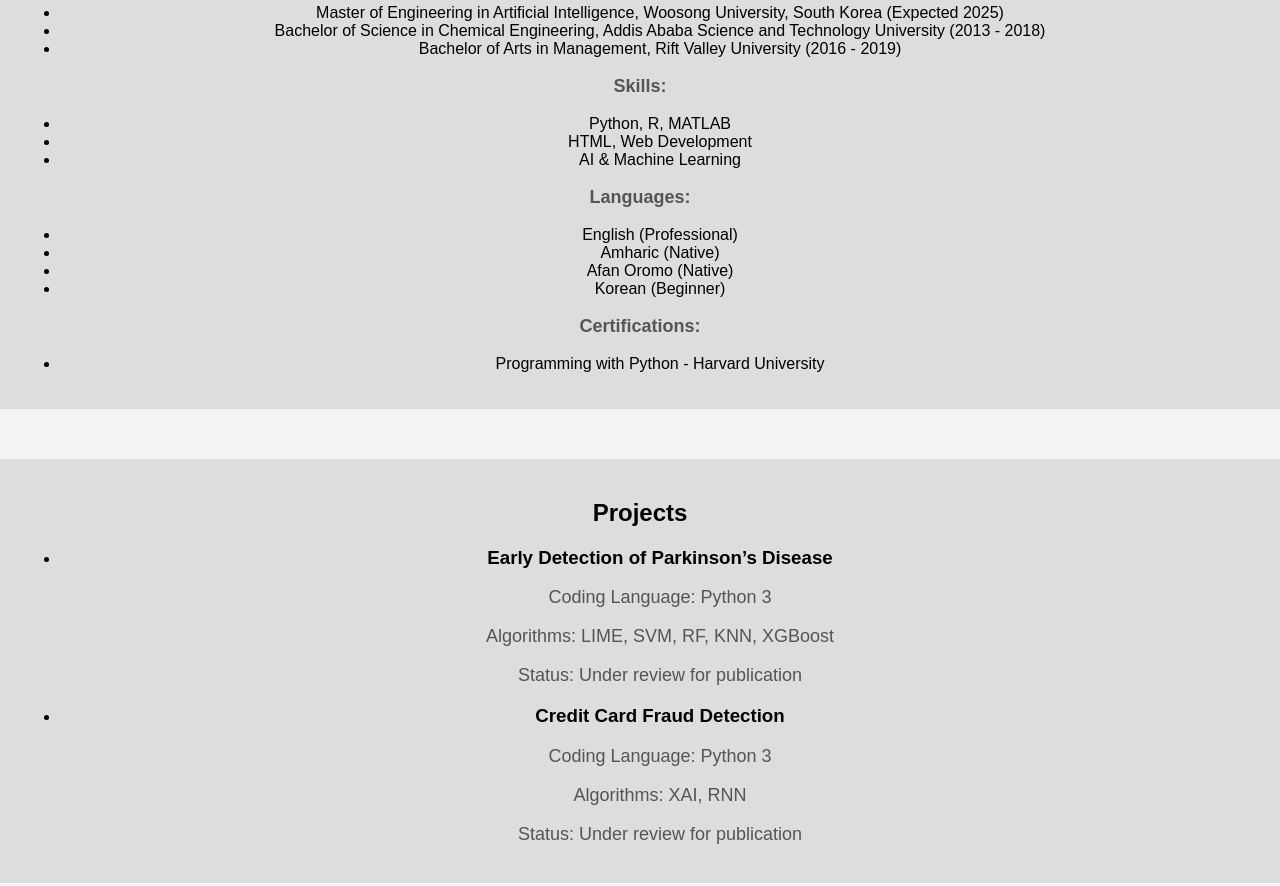
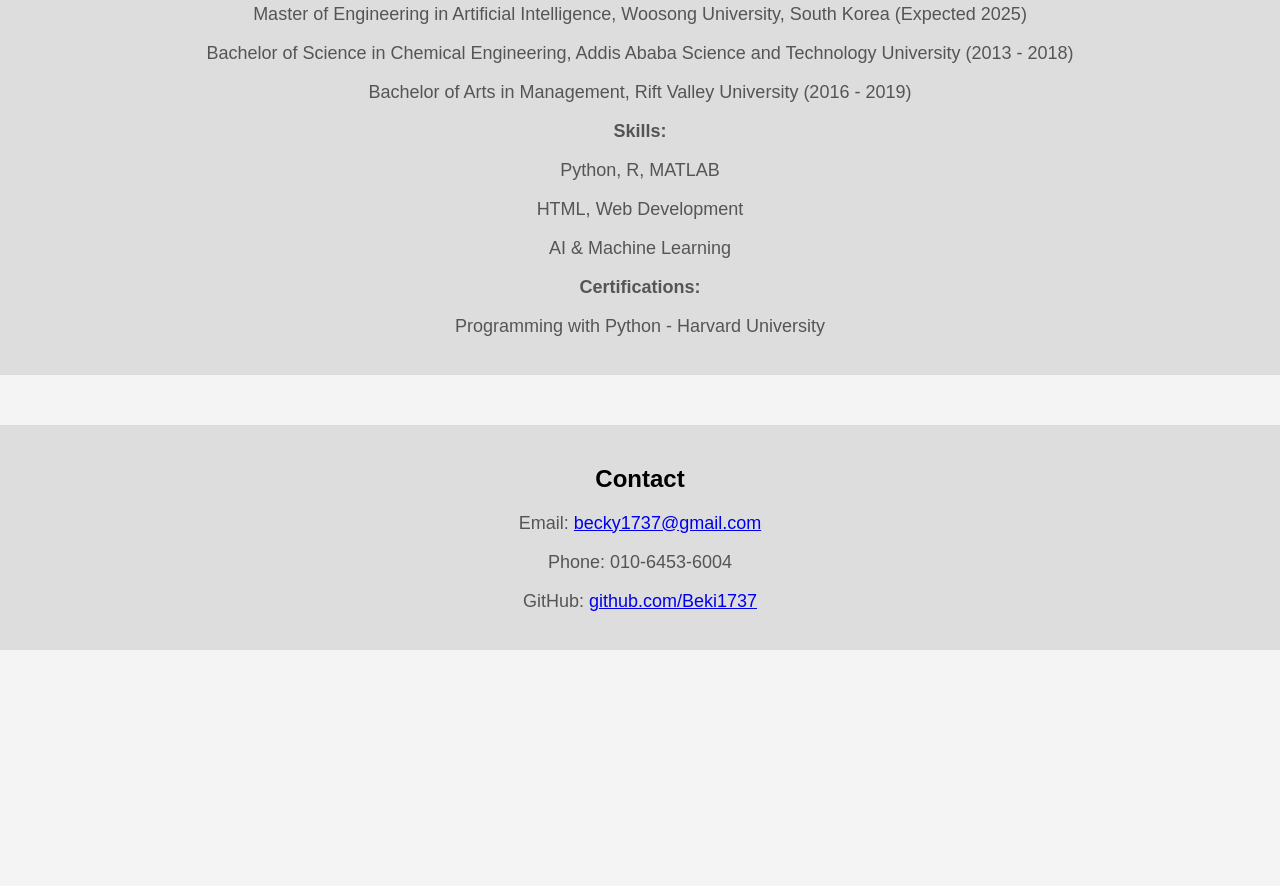
Before and after one commit to Beki1737/my-website, a plain HTML site: page index.html in a window 1280 px wide. Shown: the part 675-1561 px from the top of the page. After the commit the page ends 1325 px from the top, so only its background shows below. Drawn offline with Linux system fonts and the light colour scheme.

Commit message:
Update index.html

```diff
--- a/index.html
+++ b/index.html
@@ -3,7 +3,7 @@
 <head>
     <meta charset="UTF-8">
     <meta name="viewport" content="width=device-width, initial-scale=1.0">
-    <title>Becky Gudeta - AI Engineer</title>
+    <title>Gudeta Becky - AI Engineer</title>
     <link rel="stylesheet" href="style.css">
 </head>
 <body>
@@ -11,7 +11,6 @@
         <nav>
             <ul>
                 <li><a href="#about">About Me</a></li>
-                <li><a href="#projects">Projects</a></li>
                 <li><a href="#contact">Contact</a></li>
             </ul>
         </nav>
@@ -21,55 +20,23 @@
         <img src="your-photo.jpg" alt="Becky Gudeta">
         <h1>Becky Gudeta</h1>
         <p>Master of Engineering in Artificial Intelligence at Woosong University</p>
-        <p>Passionate about AI, healthcare analytics, fraud prevention, and intelligent information systems.</p>
+        <p>Passionate about AI and intelligent information systems.</p>
     </div>
 
     <section id="about">
         <h2>About Me</h2>
         <p><strong>Education:</strong></p>
-        <ul>
-            <li>Master of Engineering in Artificial Intelligence, Woosong University, South Korea (Expected 2025)</li>
-            <li>Bachelor of Science in Chemical Engineering, Addis Ababa Science and Technology University (2013 - 2018)</li>
-            <li>Bachelor of Arts in Management, Rift Valley University (2016 - 2019)</li>
-        </ul>
+        <p>Master of Engineering in Artificial Intelligence, Woosong University, South Korea (Expected 2025)</p>
+        <p>Bachelor of Science in Chemical Engineering, Addis Ababa Science and Technology University (2013 - 2018)</p>
+        <p>Bachelor of Arts in Management, Rift Valley University (2016 - 2019)</p>
 
         <p><strong>Skills:</strong></p>
-        <ul>
-            <li>Python, R, MATLAB</li>
-            <li>HTML, Web Development</li>
-            <li>AI & Machine Learning</li>
-        </ul>
-
-        <p><strong>Languages:</strong></p>
-        <ul>
-            <li>English (Professional)</li>
-            <li>Amharic (Native)</li>
-            <li>Afan Oromo (Native)</li>
-            <li>Korean (Beginner)</li>
-        </ul>
+        <p>Python, R, MATLAB</p>
+        <p>HTML, Web Development</p>
+        <p>AI & Machine Learning</p>
 
         <p><strong>Certifications:</strong></p>
-        <ul>
-            <li>Programming with Python - Harvard University</li>
-        </ul>
-    </section>
-
-    <section id="projects">
-        <h2>Projects</h2>
-        <ul>
-            <li>
-                <h3>Early Detection of Parkinson’s Disease</h3>
-                <p>Coding Language: Python 3</p>
-                <p>Algorithms: LIME, SVM, RF, KNN, XGBoost</p>
-                <p>Status: Under review for publication</p>
-            </li>
-            <li>
-                <h3>Credit Card Fraud Detection</h3>
-                <p>Coding Language: Python 3</p>
-                <p>Algorithms: XAI, RNN</p>
-                <p>Status: Under review for publication</p>
-            </li>
-        </ul>
+        <p>Programming with Python - Harvard University</p>
     </section>
 
     <section id="contact">
```
